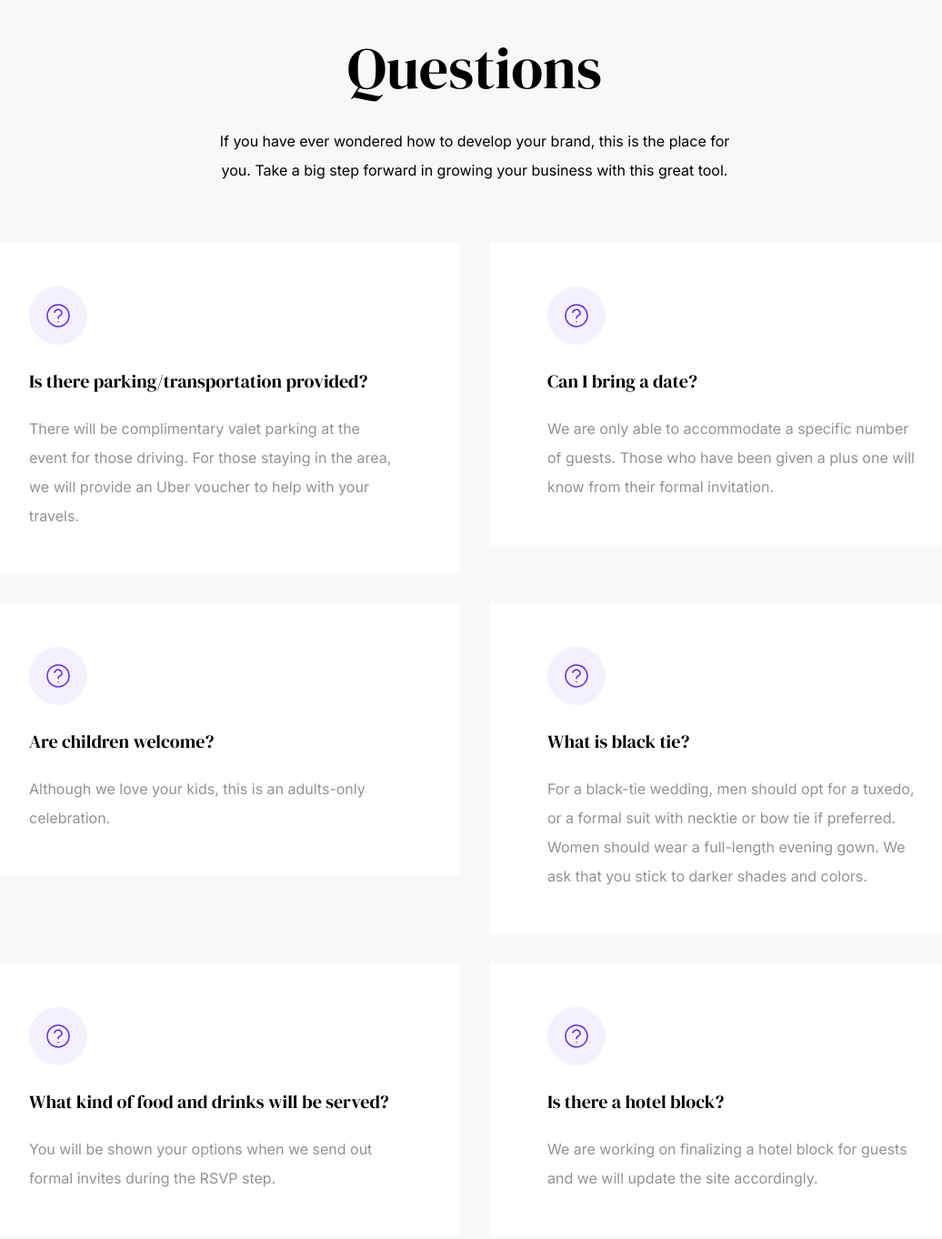
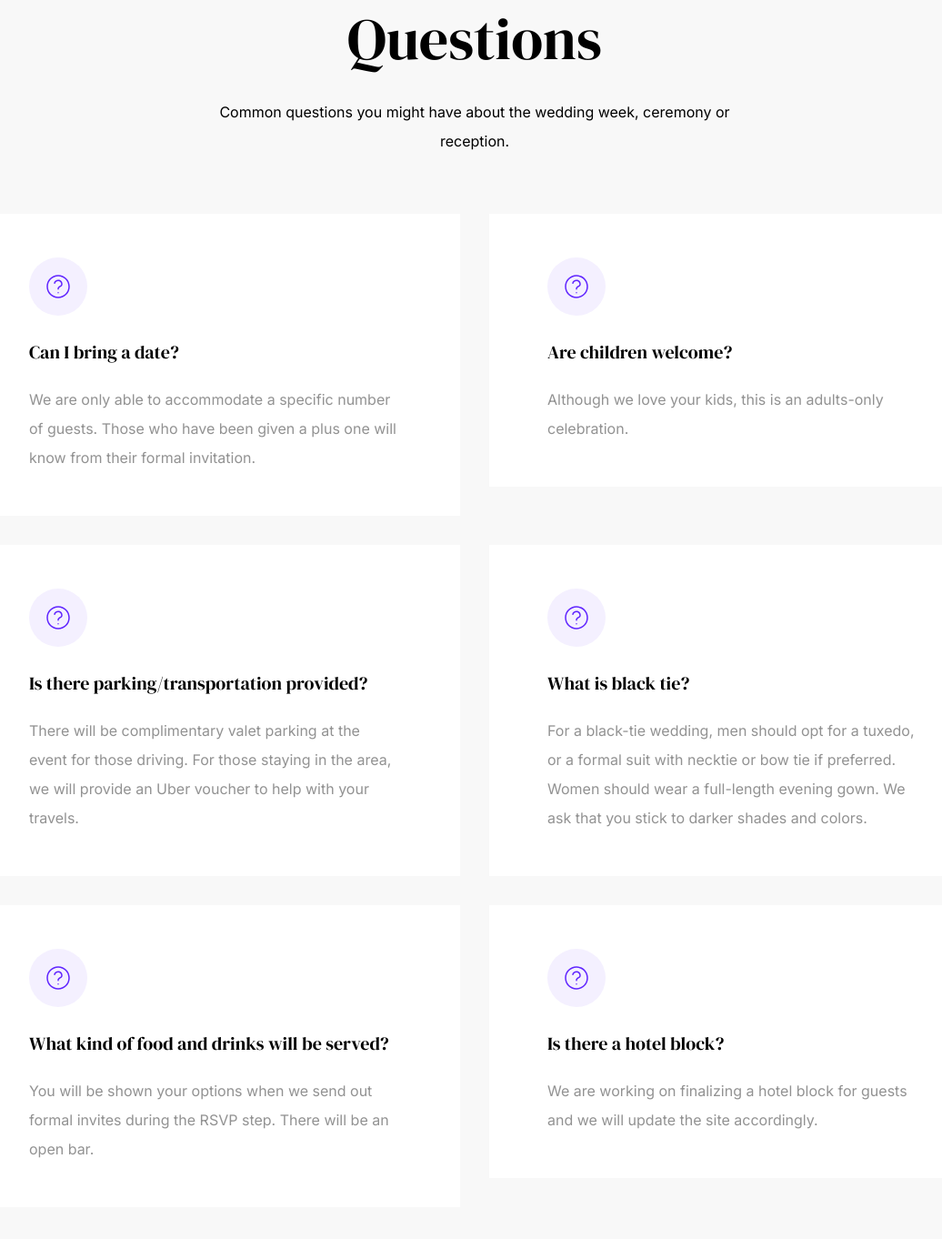
Before and after one commit to josephvtesta/mandy-joey, a plain HTML site: page index.html in a window 1280 px wide. Shown: the part 2750-4112 px from the top of the page at 91% size, without its empty margins (118-1154 px from the left). Drawn offline with nearby package versions, Linux system fonts and the light colour scheme.

Commit message:
latest updates

```diff
--- a/index.html
+++ b/index.html
@@ -95,7 +95,7 @@
       <div class="container">
         <div class="text-center mw-xl mx-auto mb-12">
           <h2 class="mb-6 display-5 font-heading">Schedule</h2>
-          <p class="lh-lg">This UI Kit uses attractive colors and modern typography to make you look good, no matter what business you’re in.</p>
+          <p class="lh-lg">How the week is shaping up so far.</p>
         </div>
         <div class="row">
           <div class="col-12 mb-8 col-lg-3 mb-lg-0 px-lg-4">
@@ -146,16 +146,9 @@
       <div class="container">
         <div class="mw-xl mx-auto text-center mb-20 mb-xl-16">
           <h1 class="mb-6 lh-sm px-xl-12 font-heading">Questions</h1>
-          <p class="lh-lg mb-0">If you have ever wondered how to develop your brand, this is the place for you. Take a big step forward in growing your business with this great tool.</p>
+          <p class="lh-lg mb-0">Common questions you might have about the wedding week, ceremony or reception.</p>
         </div>
         <div class="row mb-20 mb-xl-24">
-          <div class="col-12 col-md-6 px-xl-4 mb-8">
-            <div class="bg-white py-12 px-6 px-md-16">
-              <img class="img-fluid" src="pstls-assets/icons/faq-info.svg" alt="">
-              <h5 class="mt-6 lh-lg mb-5 font-heading">Is there parking/transportation provided?</h5>
-              <p class="text-muted lh-lg mb-0">There will be complimentary valet parking at the event for those driving. For those staying in the area, we will provide an Uber voucher to help with your travels.</p>
-            </div>
-          </div>
           <div class="col-12 col-md-6 px-xl-4 mb-8">
             <div class="bg-white py-12 px-6 px-md-16">
               <img class="img-fluid" src="pstls-assets/icons/faq-info.svg" alt="">
@@ -173,6 +166,13 @@
           <div class="col-12 col-md-6 px-xl-4 mb-8">
             <div class="bg-white py-12 px-6 px-md-16">
               <img class="img-fluid" src="pstls-assets/icons/faq-info.svg" alt="">
+              <h5 class="mt-6 lh-lg mb-5 font-heading">Is there parking/transportation provided?</h5>
+              <p class="text-muted lh-lg mb-0">There will be complimentary valet parking at the event for those driving. For those staying in the area, we will provide an Uber voucher to help with your travels.</p>
+            </div>
+          </div>
+          <div class="col-12 col-md-6 px-xl-4 mb-8">
+            <div class="bg-white py-12 px-6 px-md-16">
+              <img class="img-fluid" src="pstls-assets/icons/faq-info.svg" alt="">
               <h5 class="mt-6 lh-lg mb-5 font-heading">What is black tie?</h5>
               <p class="text-muted lh-lg mb-0">For a black-tie wedding, men should opt for a tuxedo, or a formal suit with necktie or bow tie if preferred. Women should wear a full-length evening gown. We ask that you stick to darker shades and colors.</p>
             </div>
@@ -181,7 +181,7 @@
             <div class="bg-white py-12 px-6 px-md-16">
               <img class="img-fluid" src="pstls-assets/icons/faq-info.svg" alt="">
               <h5 class="mt-6 lh-lg mb-5 font-heading">What kind of food and drinks will be served?</h5>
-              <p class="text-muted lh-lg mb-0">You will be shown your options when we send out formal invites during the RSVP step.</p>
+              <p class="text-muted lh-lg mb-0">You will be shown your options when we send out formal invites during the RSVP step. There will be an open bar.</p>
             </div>
           </div>
           <div class="col-12 col-md-6 px-xl-4">
```
